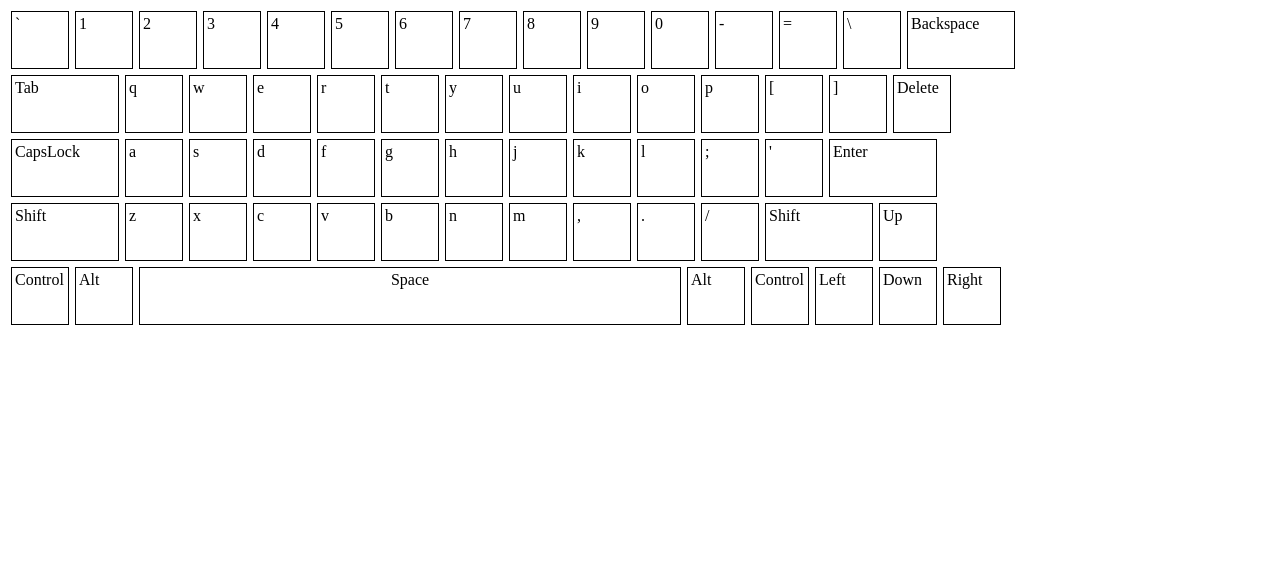
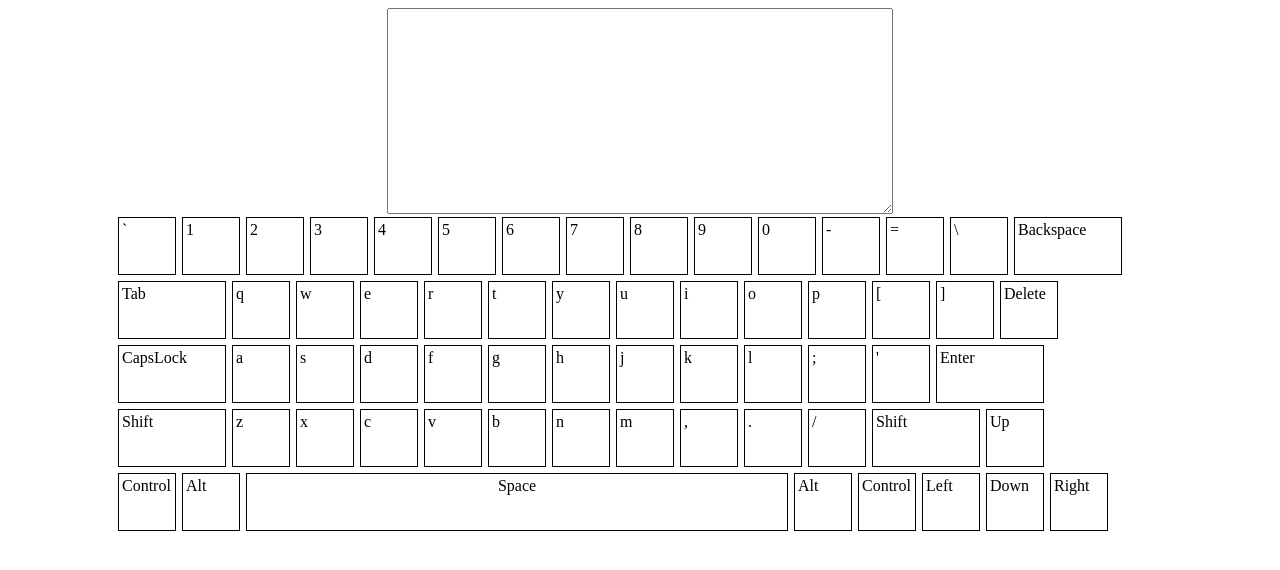
Before and after one commit to mikhailau-pavel/virtual-keyboard, a plain HTML site: page index.html in a window 1280 px wide. Drawn offline with Linux system fonts and the light colour scheme.

Commit message:
feat: add text area and align elements

```diff
--- a/script.js
+++ b/script.js
@@ -74,6 +74,11 @@ console.log(keyarr[0]);
 /*for (let {a= key[i]} of keyobj) {
     console.log("Key:", a);
 }*/
+const TXTAREA = document.createElement ('textarea');
+document.body.append (TXTAREA)
+const KEYBOARD = document.createElement ('div');
+document.body.append (KEYBOARD);
+KEYBOARD.className = 'keyboard';
 function drawKeyboard () {
     let out = '';
     for (let i = 0; i < keyarr.length; i++) {
@@ -82,7 +87,19 @@ function drawKeyboard () {
         }
     out = out + `<div class="key-btn id${keyarr[i]}">${keyarr[i]}</div>`;
 }
-    document.querySelector('body').innerHTML = out;
+    KEYBOARD.innerHTML += out;
 
 }
 drawKeyboard();
+
+
+
+/*function textInput () {
+    let textout = '';
+    textout += '<div class="textarea"><textarea rows="5" ></textarea></div>';
+    textout.addEventListener("input", (e) => {
+        console.log(`Key "${e.data}" input [event: input]`);}
+    )
+    document.querySelector('body').innerHTML = textout;
+}
+textInput();*/
--- a/style.css
+++ b/style.css
@@ -1,4 +1,13 @@
-
+.keyboard {
+    margin: 0 auto;
+    width: 1050px;
+}
+textarea {
+    display: block;
+    margin: 0 auto;
+    width: 500px;
+    height: 200px;
+}
 
 .key-btn {
     width: 50px;
```
